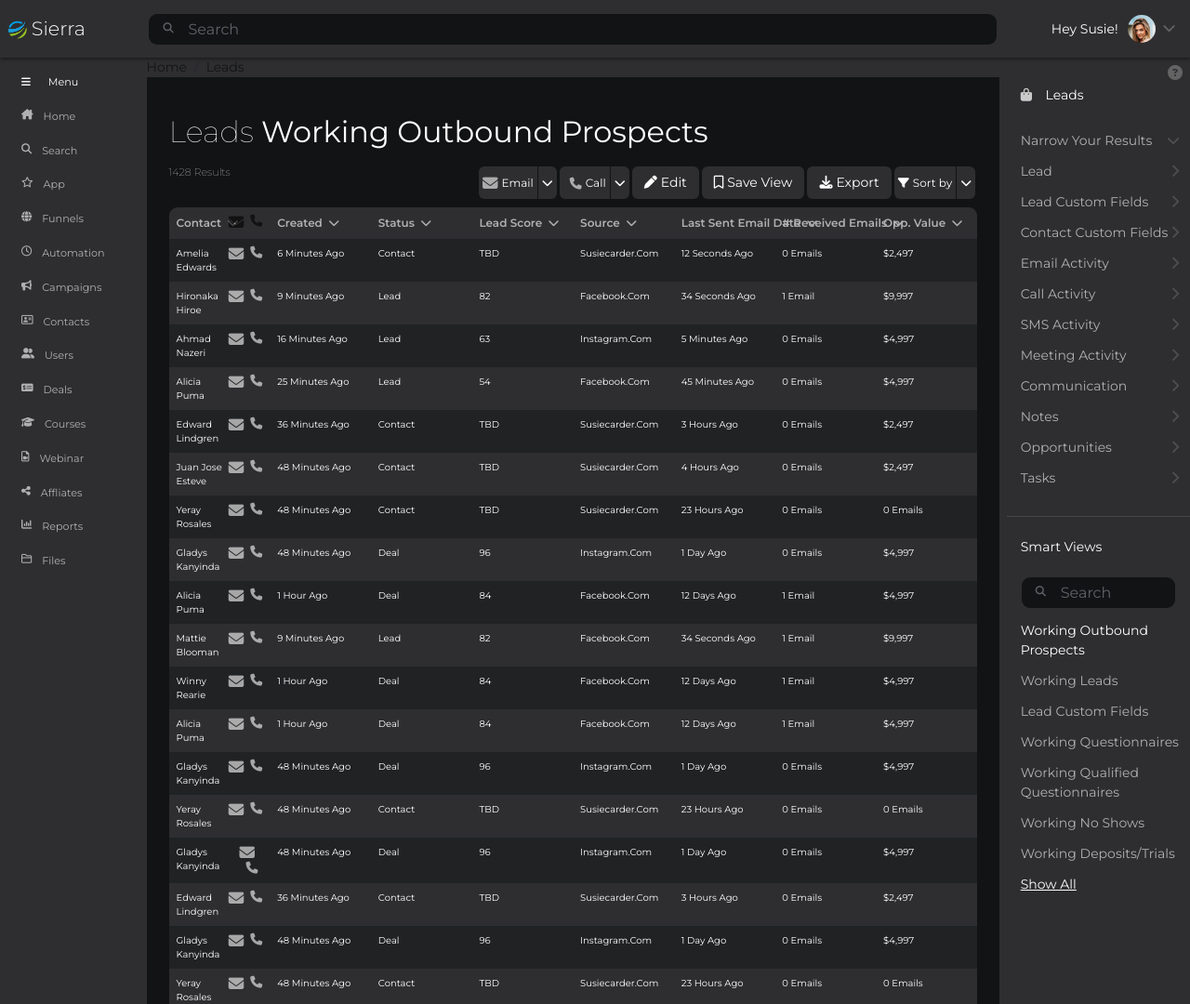
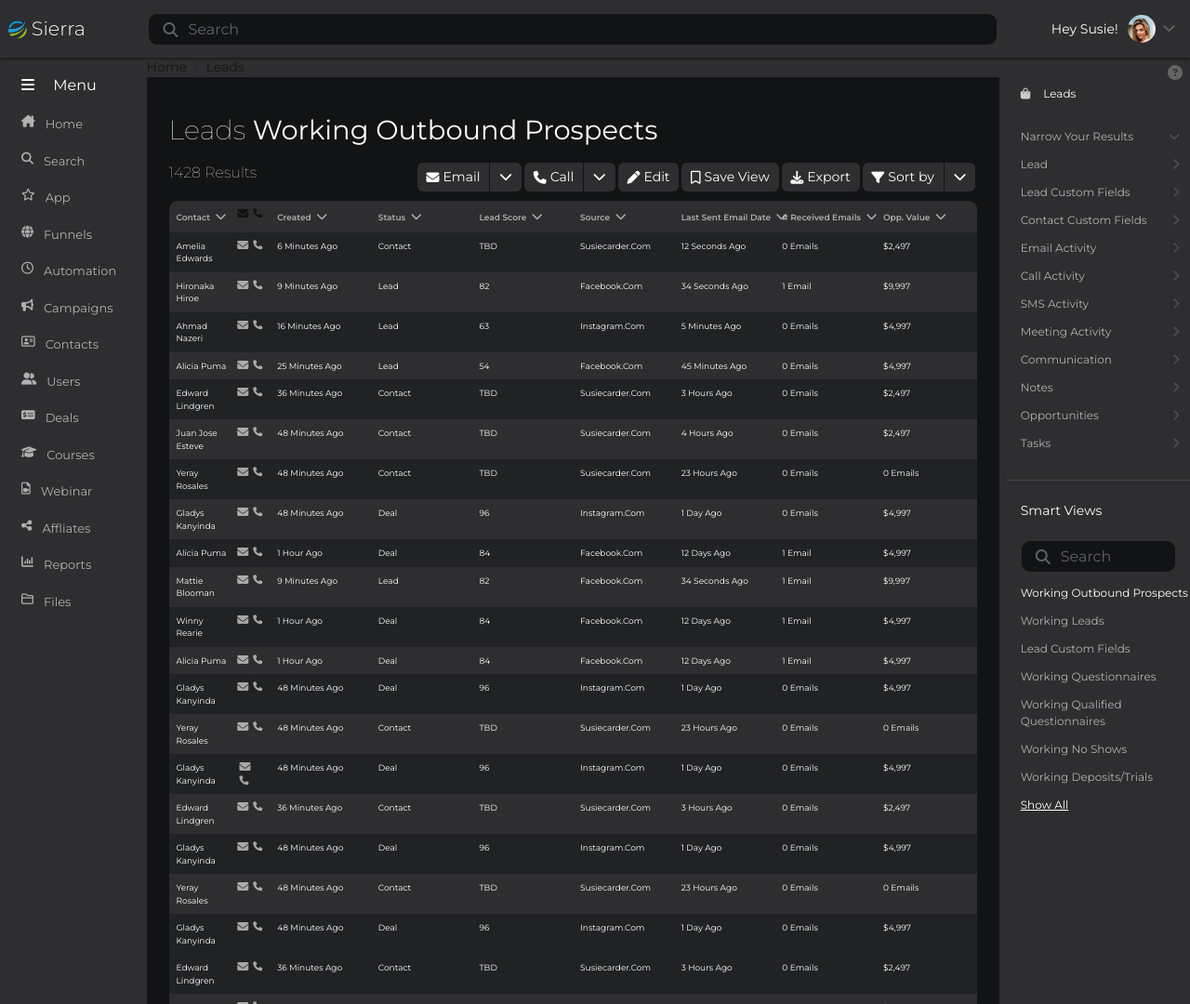
Before and after one commit to shraddhaHS/test, a plain HTML site: page index.html in a window 1280 px wide. Shown: the whole page at 93% size. Drawn offline with nearby package versions, Linux system fonts and the light colour scheme.

Commit message:
Update style.css

```diff
--- a/style.css
+++ b/style.css
@@ -221,26 +221,26 @@ table .dropdown-toggle::after {
 th ,td{
     border-style: none !important;
     color: #FFFFFF;
-    font-size: 10px ;
+    font-size: 12px ;
     font-weight: 400;
     letter-spacing: 0.152353;
-
+}
+.float-end .fa-phone{
+    font-size: 13px;
+    opacity: 60%;
 
 }
-.fa-phone{
-    font-size: 13px;
-    padding-left: 7px;
-    opacity: 60%;
-}
-.fa-envelope{
+.float-end .fa-envelope{
     font-size: 16.5px;
     opacity: 60%;
+    padding-right: .50rem;
 }
 /* table-ends */
 /* btn */
 .btn {
     background:#2E2E30 !important ;
     color: white;
+    padding:0.25rem 0.55rem;
 }
 button.dropdown-toggle::after{
     display: none !important;
@@ -287,50 +287,77 @@ button.dropdown-toggle::after{
     border-bottom: 1px solid #484849;
 }
 /* right panel ends */
-@media (max-width: 575.98px) {
-    body {
-        font-size: 50%;
-    }
- }
-
-@media (max-width: 767.98px) {
-    body {
-        font-size: 55%;
-    }
- }
-
 
 @media (max-width: 991.98px) {
-
-    body{
-        font-size: 60%;
+    .right-panel-li li a{
+        font-size: 9px;
     }
- }
-
-
-@media (max-width: 1199.98px) {
-    body {
-        font-size: 62%;
-    }
-    .btn-group .btn{
-        font-size: 8px;
-     padding: 2px 3px 0 3px;
-    }
- }
-
-
-@media (max-width: 1399.98px) {
-    body {
-        font-size: 70%;
-    }
-    .btn-group .btn{
+    .right-panel-li .fa-chevron-right{
         font-size: 10px;
-     padding: 2px 3px 0 3px;
     }
 }
-@media (max-width: 1835px) {
-    .btn-group .btn{
+@media (max-width: 1199.98px) {
+    .sub-menu .d-flex{
+        font-size: 10px;
+    }
+    .float-end .fa-phone{
+        font-size: 9px;
+
+    }
+    .float-end .fa-envelope{
+        font-size: 10.5px;
+        padding-right: 0rem;
+    }
+    .right-panel-li li a{
+        font-size: 9px;
+    }
+    .right-panel-li .fa-chevron-right{
+        font-size: 10px;
+    }
+    .sub-menu .d-flex {
+        font-size: 13px;
+            }
+            .dropdown-menu.show{
+                position: static !important;
+                padding-left: 12px;
+                transform: translate3d(-30px,0px,0px ) !important;
+                font-size: 13px;
+
+            }
+ }
+@media (max-width: 1399.98px) {
+    .float-end .fa-phone{
+        font-size: 10px !important;
+
+    }
+    .float-end .fa-envelope{
+        font-size: 12px !important;
+        padding-right: 5px;
+
+    }
+    .right-panel-li li a{
         font-size: 12px;
-     padding: 2px 3px 0 3px;
     }
+    .right-panel-li .fa-chevron-right{
+        font-size: 12px;
+    }
+    .sub-menu .d-flex {
+font-size: 13px;
+    }
+    .dropdown-menu.show{
+        position: static !important;
+        padding-left: 12px;
+        transform: translate3d(-20px,0px,0px ) !important;
+        font-size: 13px;
+
+    }
+  .right-panel-search .sub-menu a{
+    font-size: 12px;
+  }
+  th a,td{
+    font-size: 9px;
+  }
+.heading h2{
+    font-size: 29px;
 }
+}
```
